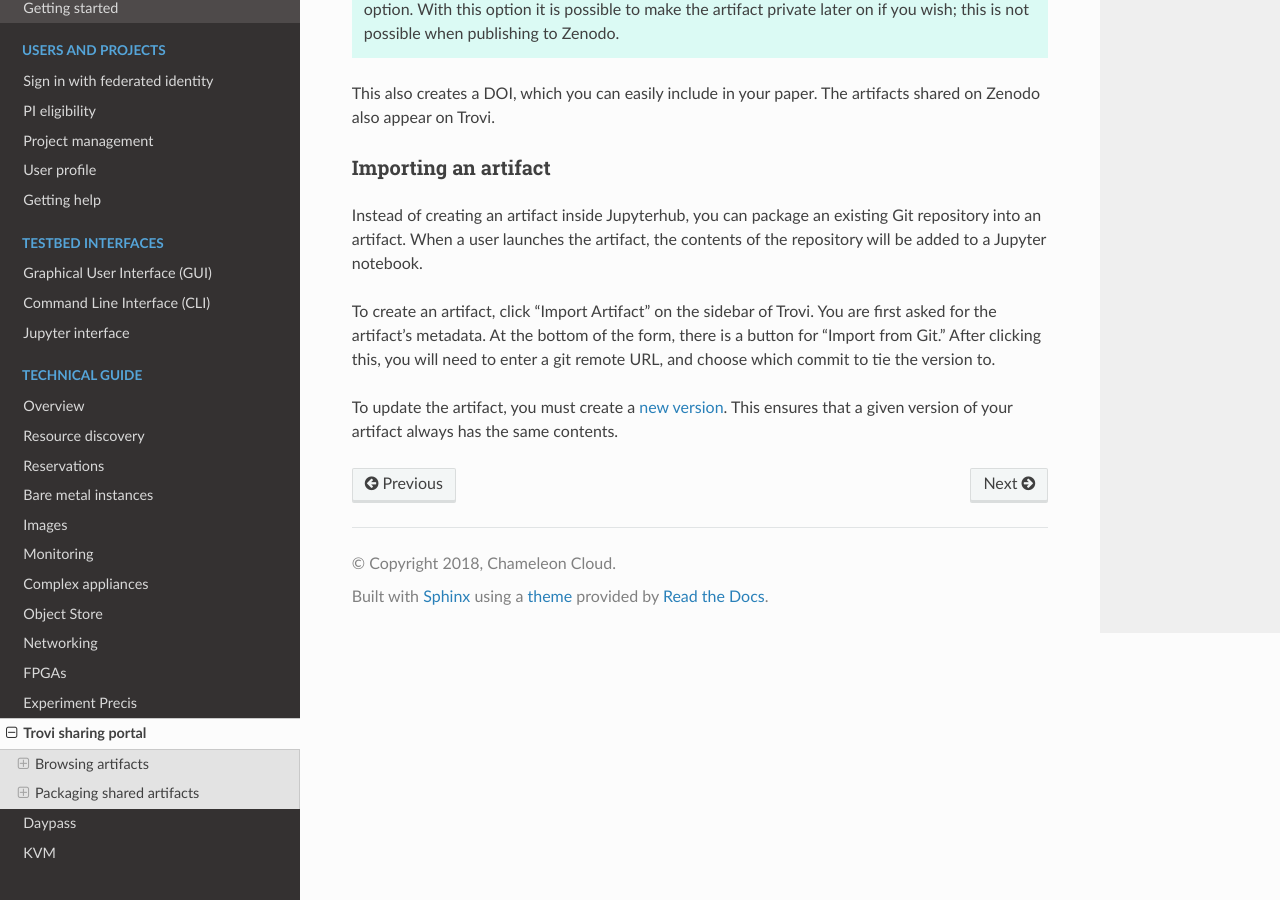
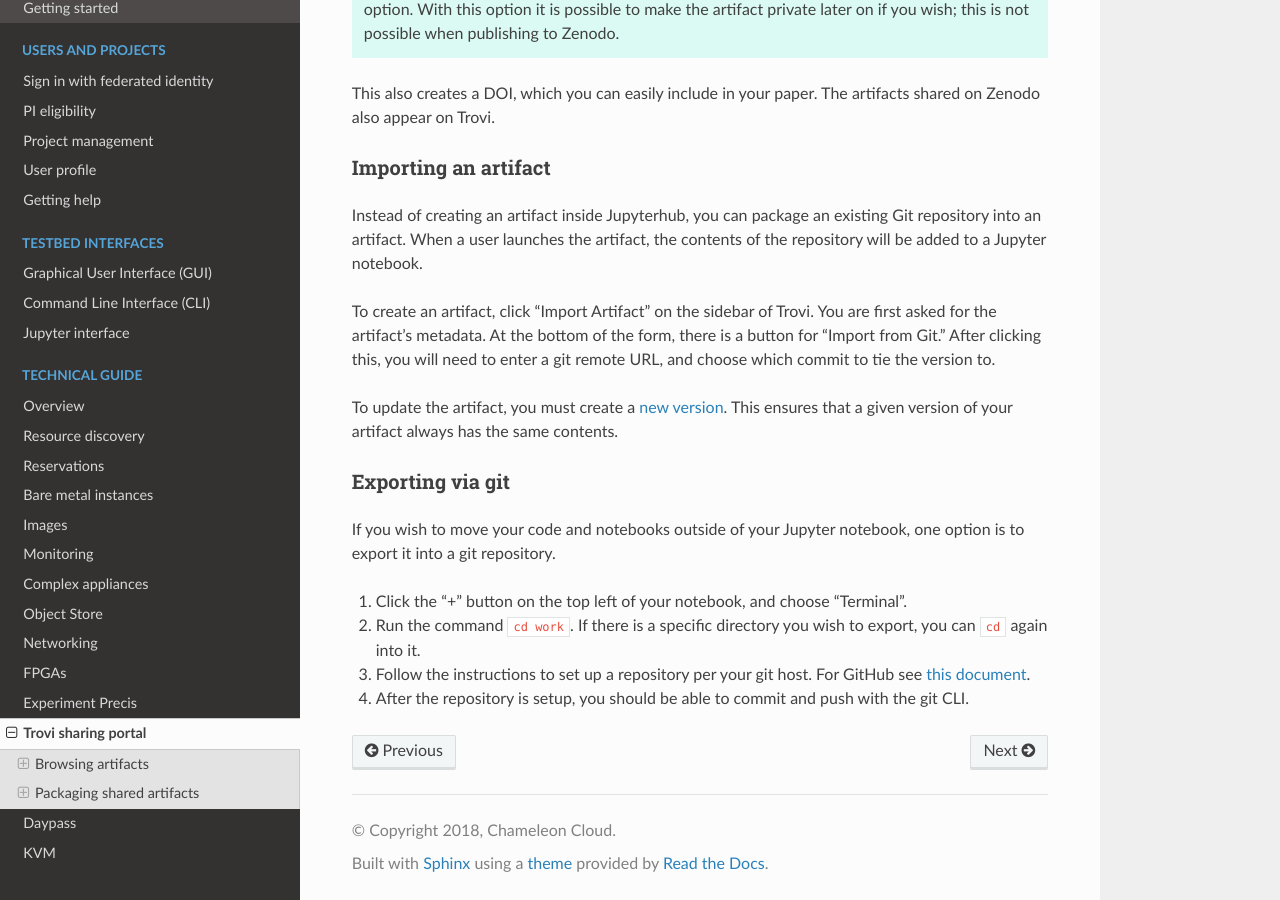
Before and after one commit to ChameleonCloud/docs, a Sphinx documentation site: the page built from source/technical/sharing.rst, in a window 1280 px wide and 900 px high, scrolled down 4716 px. Built offline with Sphinx 7.4.7 and the Read the Docs theme 2.0.0, drawn with Linux system fonts in a browser that asks for light colours.

Commit message:
Add git export documentation
This was discussed as we don't technically have "export to github" like
colab does. However, this may help a user who wants to put their
files on github.

```diff
--- a/source/technical/sharing.rst
+++ b/source/technical/sharing.rst
@@ -192,3 +192,20 @@ git remote URL, and choose which commit to tie the version to.
 
 To update the artifact, you must create a :ref:`new version <create-git-version>`.
 This ensures that a given version of your artifact always has the same contents.
+
+Exporting via git
+-----------------
+
+If you wish to move your code and notebooks outside of your Jupyter notebook,
+one option is to export it into a git repository.
+
+#. Click the "+" button on the top left of your notebook, and choose "Terminal".
+
+#. Run the command ``cd work``. If there is a specific directory you wish to
+   export, you can ``cd`` again into it.
+
+#. Follow the instructions to set up a repository per your git host. For GitHub
+   see `this document <https://docs.github.com/en/get-started/importing-your-projects-to-github/importing-source-code-to-github/adding-locally-hosted-code-to-github>`_.
+
+#. After the repository is setup, you should be able to commit and push with
+   the git CLI.
```
